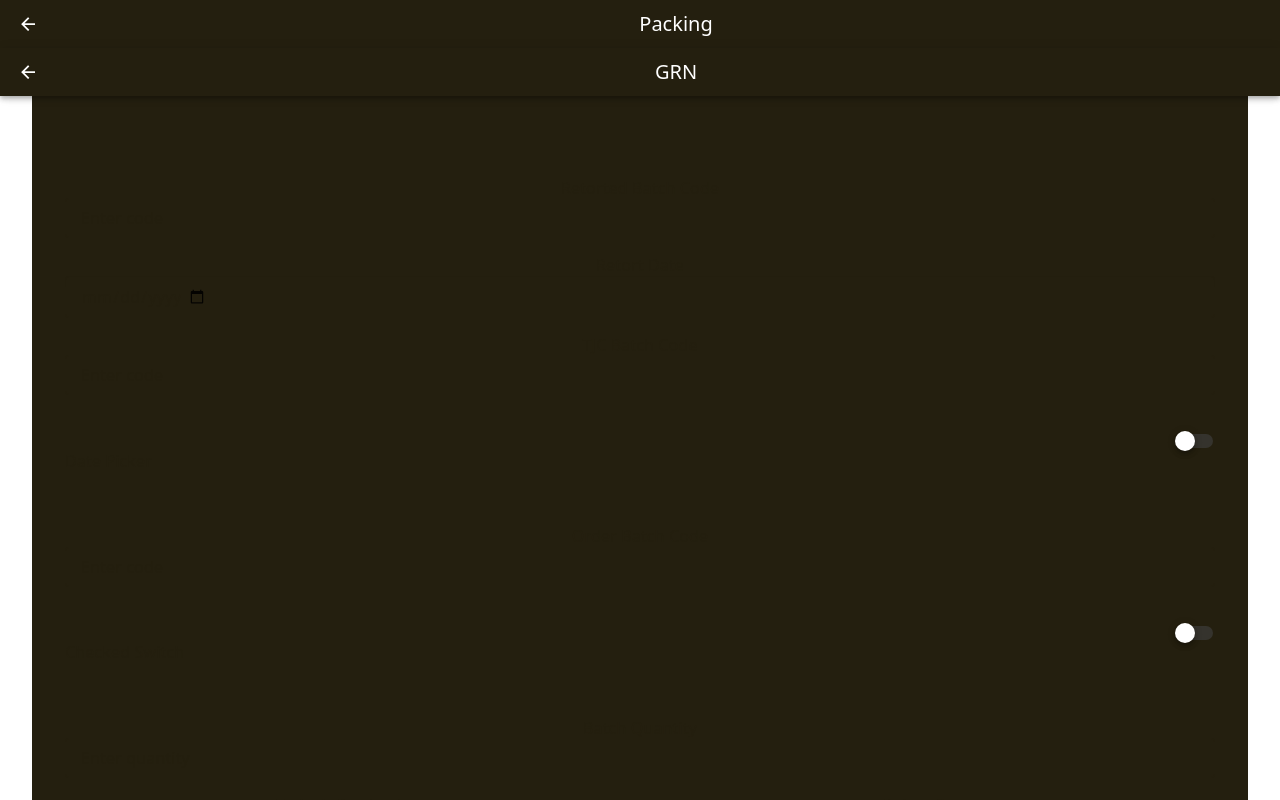
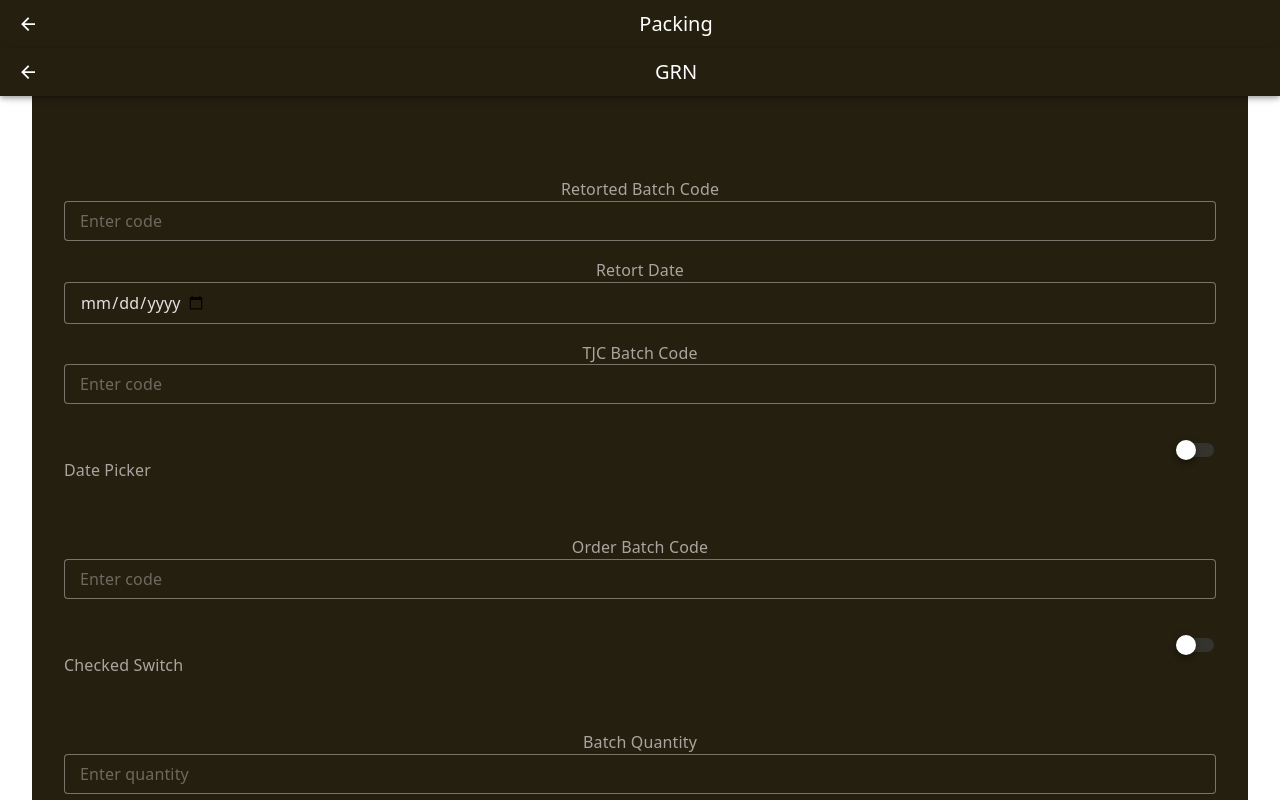
Before and after one commit to Ruukshan/tcjlk-pms, a Vue app: page / in a window 1280 px wide. Shown: the top 800 px of the page. Built offline with nearby package versions, Linux system fonts and the light colour scheme.

Commit message:
change vuetify.ts

```diff
--- a/src/plugins/vuetify.ts
+++ b/src/plugins/vuetify.ts
@@ -41,14 +41,6 @@ export default createVuetify({
       density: "compact",
       color: "secondary",
     },
-    VCard: {
-      color: "primary",
-        variant: 'outlined',
-        density: 'compact',
-        baseColor: 'white',
-        bgColor: 'secondary',
-        clearable: true,
-    },
     VSelect: {
         variant: 'outlined',
         density: 'compact',
```
